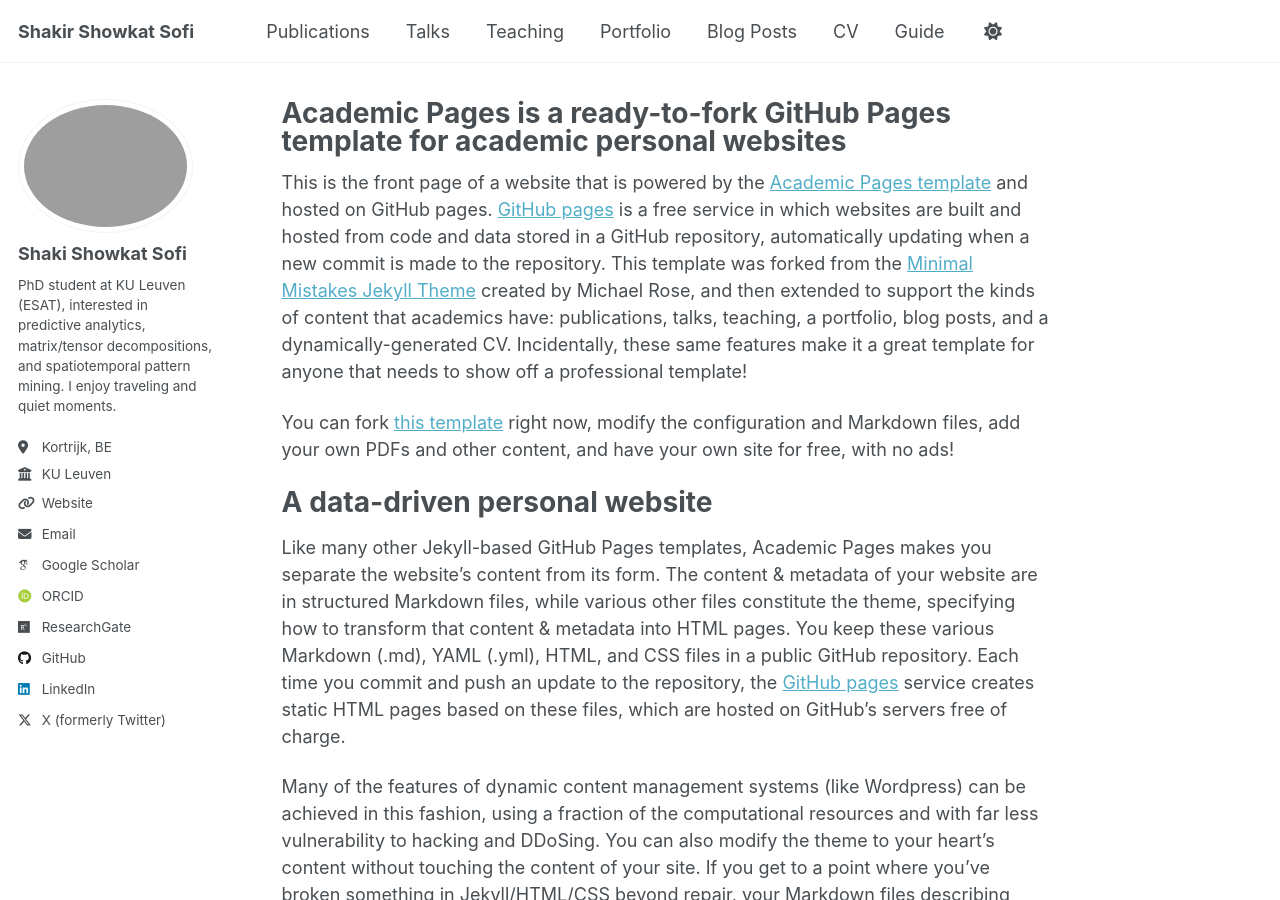
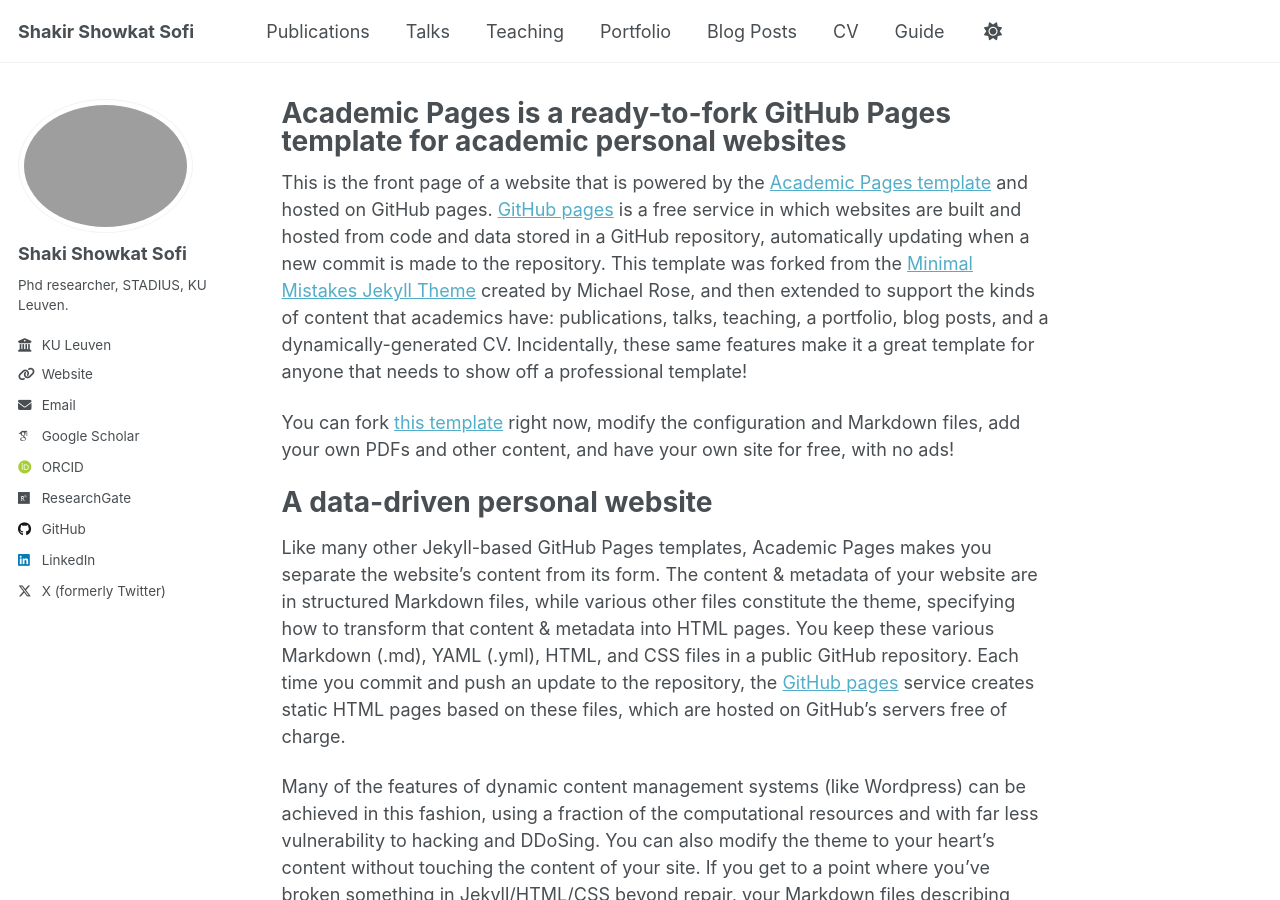
Before and after one commit to ShakirSofi/shakirsofi.github.io, a Jekyll site: the page built from _pages/about.md, in a window 1280 px wide and 900 px high. Built offline with Jekyll 4.4.1, drawn with Linux system fonts in a browser that asks for light colours; some web fonts are replaced; a script that is not in the unit is left out.

Commit message:
Update _config.yml

```diff
--- a/_config.yml
+++ b/_config.yml
@@ -24,8 +24,7 @@ author:
   # Biographic information
   avatar           : "profile.png"
   name             : "Shaki Showkat Sofi"
-  bio              : "PhD student at KU Leuven (ESAT), interested in predictive analytics, matrix/tensor decompositions, and spatiotemporal pattern mining. I enjoy traveling and quiet moments."
-  location         : "Kortrijk, BE"
+  bio              : "Phd researcher, STADIUS, KU Leuven."
   employer         : "KU Leuven"
   uri              :  "https://www.kuleuven.be/wieiswie/en/person/00161505"
   email            : "shakirshowkat.sofi@kuleuven.be"
```
